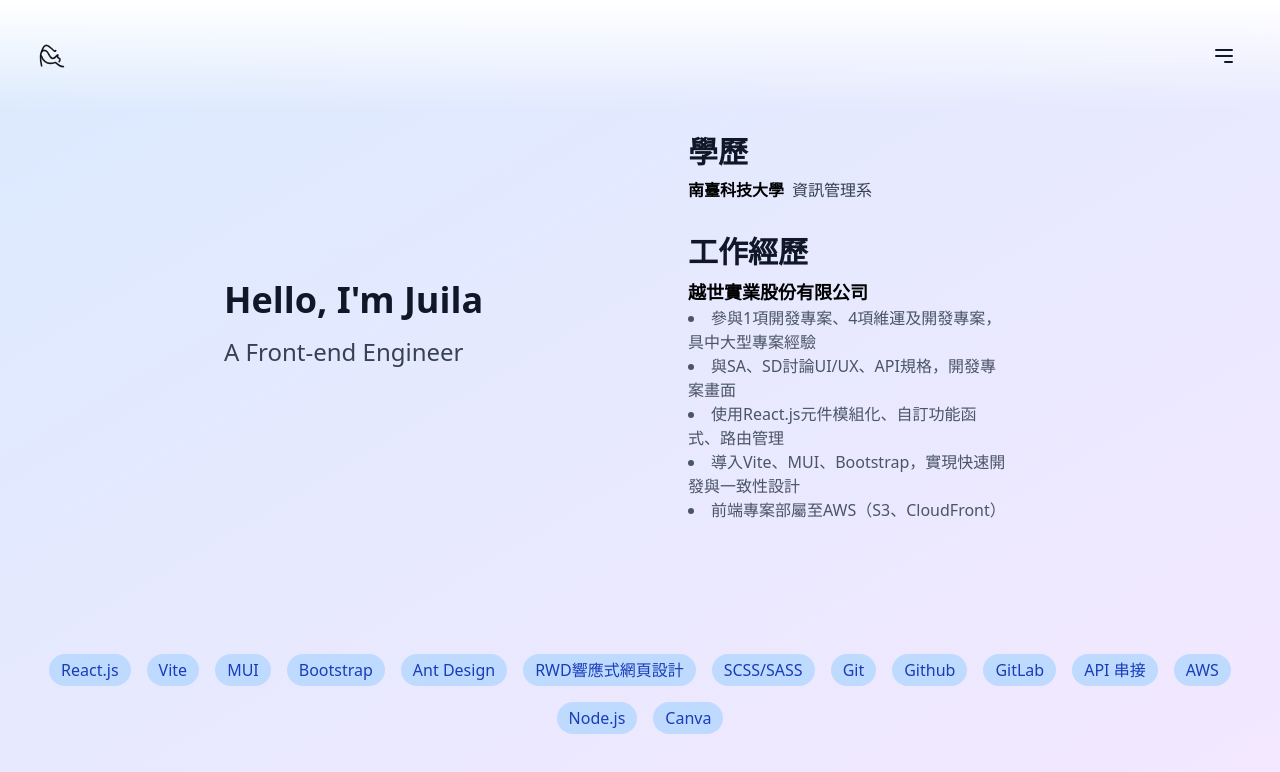
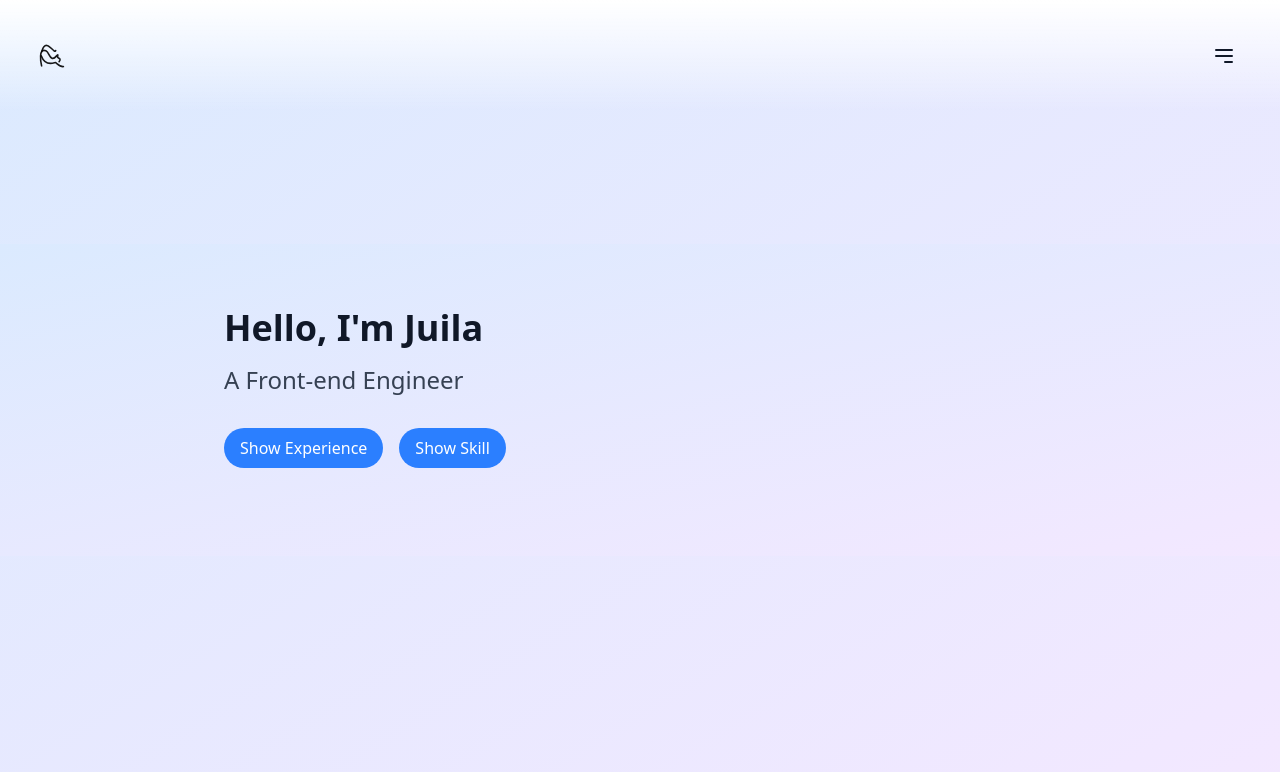
Before and after one commit to lun723/One-Idea, a React (Vite) app: page /about in a window 1280 px wide. Shown: the top 772 px of the page. Built offline with nearby package versions, Linux system fonts and the light colour scheme.

Commit message:
調整標籤顯示方式

```diff
--- a/src/components/Card/Card.styles.ts
+++ b/src/components/Card/Card.styles.ts
@@ -1,5 +1,5 @@
 export const STYLES = {
     container: 'bg-white shadow-md rounded-lg p-6',
-    title: 'text-2xl font-bold mb-4',
-    content: ''
+    title: 'text-3xl font-bold mb-3 border-b-2 border-gray-500/50 p-4 text-center',
+    content: 'p-3'
 };
--- a/src/page/About.tsx
+++ b/src/page/About.tsx
@@ -1,6 +1,7 @@
-import React, { useRef, useState } from "react";
-import { motion, useScroll, useTransform } from "framer-motion";
+import React, { useState } from "react";
+import { motion, AnimatePresence } from "framer-motion";
 import { TypewriterText } from "../components/TypewriterText";
+import { Card } from "../components/Card";
 
 const skills = [
   "React.js", "Vite", "MUI", "Bootstrap", "Ant Design", "RWD響應式網頁設計", "SCSS/SASS", "Git", "Github", "GitLab", "API 串接", "AWS", "Node.js", "Canva"
@@ -8,27 +9,62 @@ const skills = [
 
 const About: React.FC = () => {
   const [firstTextComplete, setFirstTextComplete] = useState(false);
+  const [secondTextComplete, setSecondTextComplete] = useState(false);
+  const [thirdTextComplete, setThirdTextComplete] = useState(false);
+  // State to manage card visibility
+  const [cardVisibility, setCardVisibility] = useState({
+    experience: false,
+    skills: false,
+  });
+  // State to manage right side visibility
+  const [isRightSideVisible, setIsRightSideVisible] = useState(false);
 
-  // Hero 區塊動畫
-  const otherRef = useRef<HTMLDivElement | null>(null);
-  const { scrollYProgress } = useScroll({
-    target: otherRef,
-    offset: ["start 90%", "start 60%"],
+  // Function to toggle card visibility and right side visibility
+  const toggleCard = (cardKey: keyof typeof cardVisibility) => {
+    if (cardVisibility[cardKey]) {
+      // If the same card is clicked, hide it and the right side
+      setCardVisibility({
+        experience: false,
+        skills: false,
       });
-  const opacity = useTransform(scrollYProgress, [0, 1], [0, 1]);
-  const y = useTransform(scrollYProgress, [0, 1], [50, 0]);
+      setIsRightSideVisible(false);
+    } else {
+      // Show the selected card and the right side
+      setCardVisibility({
+        experience: cardKey === "experience",
+        skills: cardKey === "skills",
+      });
+      setIsRightSideVisible(true);
+    }
+  };
+
+  // Animation variants for cards (fade only, no slide)
+  const cardVariants = {
+    hidden: { opacity: 0 },
+    visible: { opacity: 1, transition: { duration: 0.3, ease: "easeInOut" } },
+    exit: { opacity: 0, transition: { duration: 0.2, ease: "easeInOut" } },
+  };
+
+  // Animation variants for skill tags (bookmark-like fade-in)
+  const skillVariants = {
+    hidden: { opacity: 0, y: 10 },
+    visible: (idx: number) => ({
+      opacity: 1,
+      y: 0,
+      transition: { duration: 0.3, ease: "easeInOut", delay: idx * 0.05 },
+    }),
+  };
 
   return (
     <div className="min-h-screen flex items-center justify-center transition-all duration-1000 ease-out bg-gradient-to-br from-blue-100 to-purple-100 px-2 md:px-0">
-      {/* Hero 區塊（永遠顯示） */}
+      {/* Hero 區塊 */}
       <div className="bg-gradient-to-br from-blue-100 to-purple-100 w-full">
         <div className="flex flex-col md:flex-row items-center justify-center text-center max-w-4xl mx-auto px-2 md:px-8 py-8 md:py-16 gap-6 md:gap-12 w-full">
-          {/* 左側：個人簡介 */}
+          {/* 左側：個人簡介（永遠顯示） */}
           <motion.div
             initial={{ opacity: 0, x: -50 }}
-            whileInView={{ opacity: 1, x: 0 }}
+            animate={{ opacity: 1, x: 0 }}
             transition={{ duration: 0.8, ease: "easeOut" }}
-            viewport={{ once: true, amount: 0.5 }}
             className="flex-1 flex flex-col items-center md:items-start text-center md:text-left w-full"
           >
             <h2 className="text-lg sm:text-2xl md:text-4xl font-bold mb-2 md:mb-4 text-gray-900">
@@ -45,35 +81,64 @@ const About: React.FC = () => {
                 delay={0}
                 speed={100}
                 isActive={firstTextComplete}
+                onComplete={() => setSecondTextComplete(true)}
               />
             </h2>
+            <h2 className="text-lg sm:text-xl md:text-2xl font-light mb-2 md:mb-4 text-gray-700">
+              <TypewriterText
+                text=""
+                delay={0}
+                speed={100}
+                isActive={secondTextComplete}
+                onComplete={() => setThirdTextComplete(true)}
+              />
+            </h2>
+            {/* 按鈕區 */}
+            <motion.div
+              initial={{ opacity: 0 }}
+              animate={{ opacity: thirdTextComplete ? 1 : 0 }}
+              transition={{ duration: 0.5, ease: "easeOut" }}
+              className="flex flex-wrap gap-4 mb-6 justify-center md:justify-start"
+            >
+              <button
+                onClick={() => toggleCard("experience")}
+                className="bg-blue-500 text-white px-4 py-2 rounded-full hover:bg-blue-600 transition duration-300"
+              >
+                {cardVisibility.experience ? "Hide Experience" : "Show Experience"}
+              </button>
+              <button
+                onClick={() => toggleCard("skills")}
+                className="bg-blue-500 text-white px-4 py-2 rounded-full hover:bg-blue-600 transition duration-300"
+              >
+                {cardVisibility.skills ? "Hide Skill" : "Show Skill"}
+              </button>
             </motion.div>
-          {/* 右側：學歷/聯絡方式/經歷，滑動到一定程度才顯示 */}
+          </motion.div>
+
+          {/* 右側：經歷/技能（點擊按鈕後浮現） */}
+          <AnimatePresence mode="wait">
+            {isRightSideVisible && (
               <motion.div
-            ref={otherRef}
-            style={{ opacity, y }}
-            initial={{ opacity: 0, x: 50 }}
-            whileInView={{ opacity: 1, x: 0 }}
-            transition={{ duration: 0.8, ease: "easeOut" }}
-            viewport={{ once: true, amount: 0.5 }}
-            className="flex-1 flex flex-col items-center md:items-start text-center md:text-left max-w-full px-2 md:px-6 py-4 md:py-8 w-full"
+                initial={{ opacity: 0 }}
+                animate={{ opacity: 1 }}
+                exit={{ opacity: 0 }}
+                transition={{ duration: 0.4, ease: "easeInOut" }}
+                className="flex-1 flex flex-col items-center max-w-full px-2 md:px-6 py-4 md:py-8 w-full"
               >
-            {/* 學歷 */}
-            <div className="w-full max-w-full px-2 md:px-6 py-2 md:py-4">
-              <h2 className="text-2xl md:text-3xl font-semibold mb-1 md:mb-2 text-gray-900">學歷</h2>
-              <div>
-                <span className="font-bold">南臺科技大學</span>
-                <span className="ml-2 text-gray-700">資訊管理系</span>
-              </div>
-            </div>
-            {/* 經歷 */}
-            <div className="w-full max-w-full px-2 md:px-6 py-2 md:py-4">
-              <h2 className="text-2xl md:text-3xl font-semibold mb-1 md:mb-2 text-gray-900">工作經歷</h2>
-              <div className="mb-1 md:mb-2">
-                <div className="flex items-center">
-                  <span className="font-bold text-base md:text-lg">越世實業股份有限公司</span>
-                </div>
-                <ul className="list-disc list-inside text-gray-600 text-xs sm:text-sm md:text-base">
+                <AnimatePresence mode="wait">
+                  {/* 經歷卡片 */}
+                  {cardVisibility.experience && (
+                    <motion.div
+                      key="experience"
+                      variants={cardVariants}
+                      initial="hidden"
+                      animate="visible"
+                      exit="exit"
+                    >
+                      <Card title="Experience">
+                        <div className="font-bold mb-4 border-gray-500 px-3 py-2 bg-blue-100/30 shadow-md text-start">
+                          <div className="font-bold text-lg py-2">越世實業股份有限公司</div>
+                          <ul className="list-disc list-inside text-gray-600 text-xs sm:text-sm md:text-base text-start">
                             <li>參與1項開發專案、4項維運及開發專案，具中大型專案經驗</li>
                             <li>與SA、SD討論UI/UX、API規格，開發專案畫面</li>
                             <li>使用React.js元件模組化、自訂功能函式、路由管理</li>
@@ -81,25 +146,46 @@ const About: React.FC = () => {
                             <li>前端專案部屬至AWS（S3、CloudFront）</li>
                           </ul>
                         </div>
-            </div>
+                      </Card>
                     </motion.div>
-        </div>
-        {/* 技能列表區塊 */}
-        <div className="w-full mb-4 md:mb-8 px-2 md:px-8 flex items-center justify-center py-3">
-          <div className="flex flex-wrap gap-2 md:gap-4 justify-center">
+                  )}
+
+                  {/* 技能卡片 */}
+                  {cardVisibility.skills && (
+                    <motion.div
+                      key="skills"
+                      variants={cardVariants}
+                      initial="hidden"
+                      animate="visible"
+                      exit="exit"
+                    >
+                      <Card title="Skills">
+                        <div className="grid grid-cols-2 md:grid-cols-2 gap-4">
                           {skills.map((skill, idx) => (
                             <motion.span
                               key={idx}
-                className="bg-blue-200 text-blue-800 px-2 md:px-3 py-1 rounded-full text-xs sm:text-sm md:text-base whitespace-nowrap cursor-pointer"
+                              custom={idx}
+                              variants={skillVariants}
+                              initial="hidden"
+                              animate="visible"
+                              className="font-bold mb-4 border-l-4 border-gray-500 px-3 py-2 bg-blue-100/30 shadow-md transform -rotate-1 hover:rotate-0 transition-transform duration-200"
                               whileHover={{
-                  scale: 1.1,
-                  boxShadow: "0 4px 16px rgba(0,0,0,0.15)",
+                                scale: 1.05,
+                                zIndex: 10,
+                                boxShadow: "0 6px 20px rgba(0,0,0,0.2)",
                               }}
                             >
                               {skill}
                             </motion.span>
                           ))}
                         </div>
+                      </Card>
+                    </motion.div>
+                  )}
+                </AnimatePresence>
+              </motion.div>
+            )}
+          </AnimatePresence>
         </div>
       </div>
     </div>
```
Lines whose indentation alone changed are shown as unchanged.
